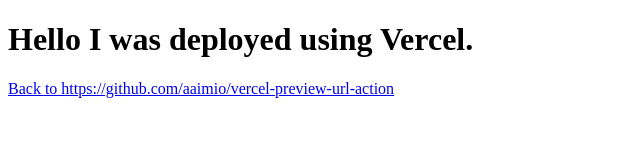
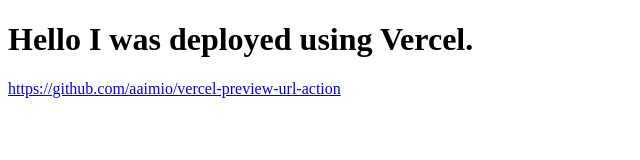
Before and after one commit to aaimio/vercel-preview-url-action, a website: page public/index.html in a window 1280 px wide. Shown: the full height of the page, 0-640 px from the left. Drawn offline with Linux system fonts and the light colour scheme.

Commit message:
chore: some changes to trigger vercel

```diff
--- a/public/index.html
+++ b/public/index.html
@@ -10,7 +10,7 @@
       <h1>Hello I was deployed using Vercel.</h1>
       <p>
         <a href="https://github.com/aaimio/vercel-preview-url-action">
-          Back to https://github.com/aaimio/vercel-preview-url-action
+          https://github.com/aaimio/vercel-preview-url-action
         </a>
       </p>
     </main>
```
